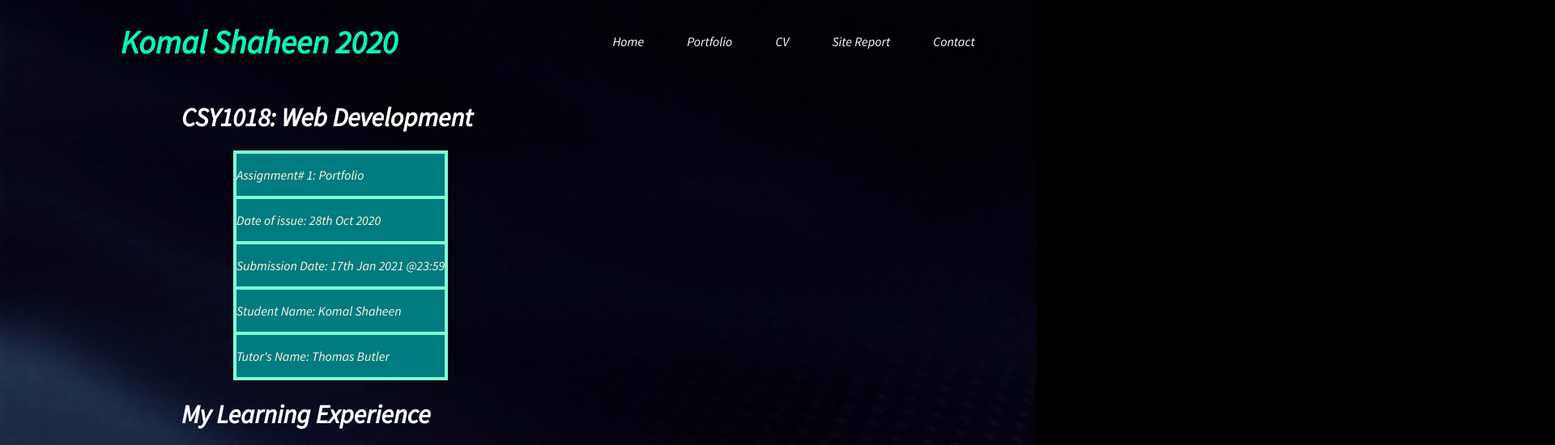
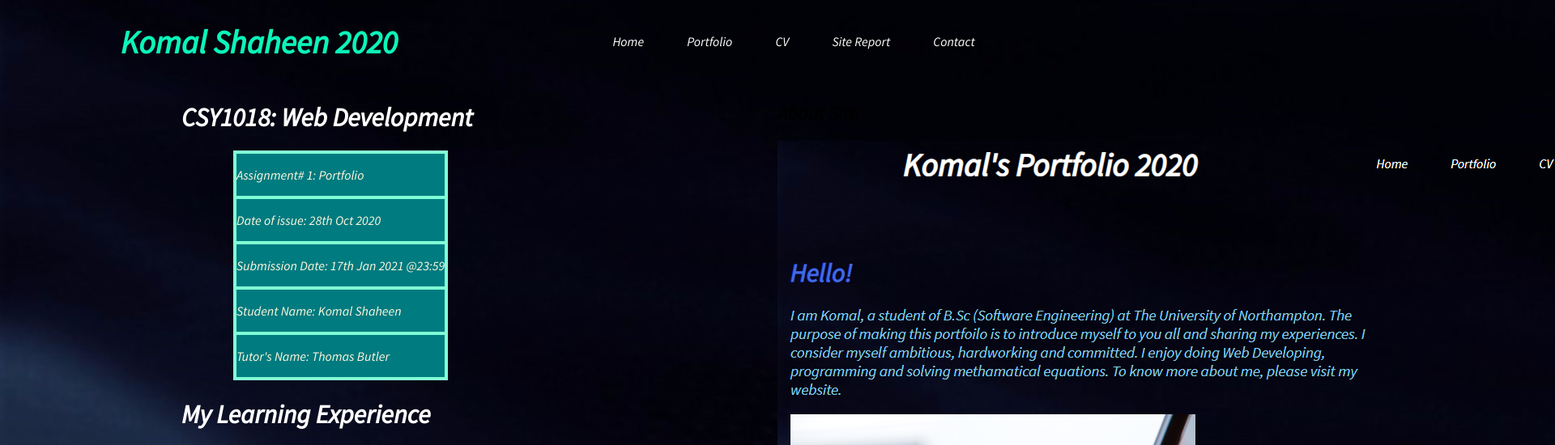
Before and after one commit to Komal-A/Project, a plain HTML site: page sitereport.html in a window 1280 px wide. Shown: the top 550 px of the page at 81% size, 1920 px wide, since content can reach past the window. Drawn offline with Linux system fonts and the light colour scheme.

Commit message:
added images

```diff
--- a/sitereport.html
+++ b/sitereport.html
@@ -48,11 +48,17 @@
                     <div class="images"><img src="images/wireframe-5.png" alt="wireframe(wireframe sitereport)"></div>
                 </div>
             <p></p>
+                    </div>
+        </main>
+        <aside>
+            <h1>About Site</h1>
+                <p></p>
+
+                <Img src="images/Home Page - Google Chrome 22_11_2020 11_46_53 (3).png" alt="homepage's screenshot">
+                <img src="images/Home Page - Google Chrome 22_11_2020 11_55_10.png" alt="homepage's screenshot 2">
 
 
-
-                    </div>
-        </main>
+        </aside>
 
         <nav>
             <ul>
```
Also changed, not shown: images/Home Page - Google Chrome 22_11_2020 11_46_53 (3).png (added), images/Home Page - Google Chrome 22_11_2020 11_55_10.png (added).
